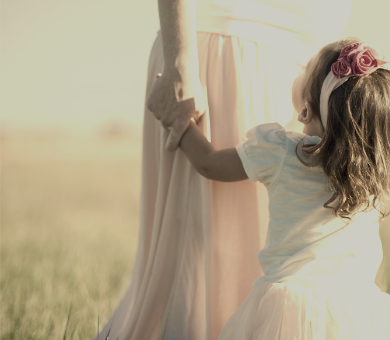
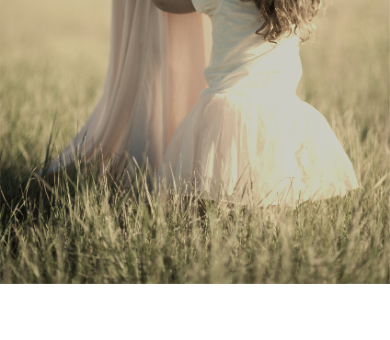
Before and after one commit to RyanWillDev/clicknbloom, a website: page index.html in a window 390 px wide. Shown: the part 198-538 px from the top of the page. Drawn offline with nearby package versions, Linux system fonts and the light colour scheme; a web font is replaced by a local one.

Commit message:
made hero section smaller for mobile devices

```diff
--- a/assets/sass/layouts/_hero.scss
+++ b/assets/sass/layouts/_hero.scss
@@ -13,6 +13,11 @@
 
   @media (min-width: 640px) {
     background-position: 0 -350px;
+  }
+
+  @media (max-width: 640px) {
+    background-position: 0 -88px, center;
+    height: 60vh;
   }
 }
 
```
Also changed, not shown: assets/main.css.
